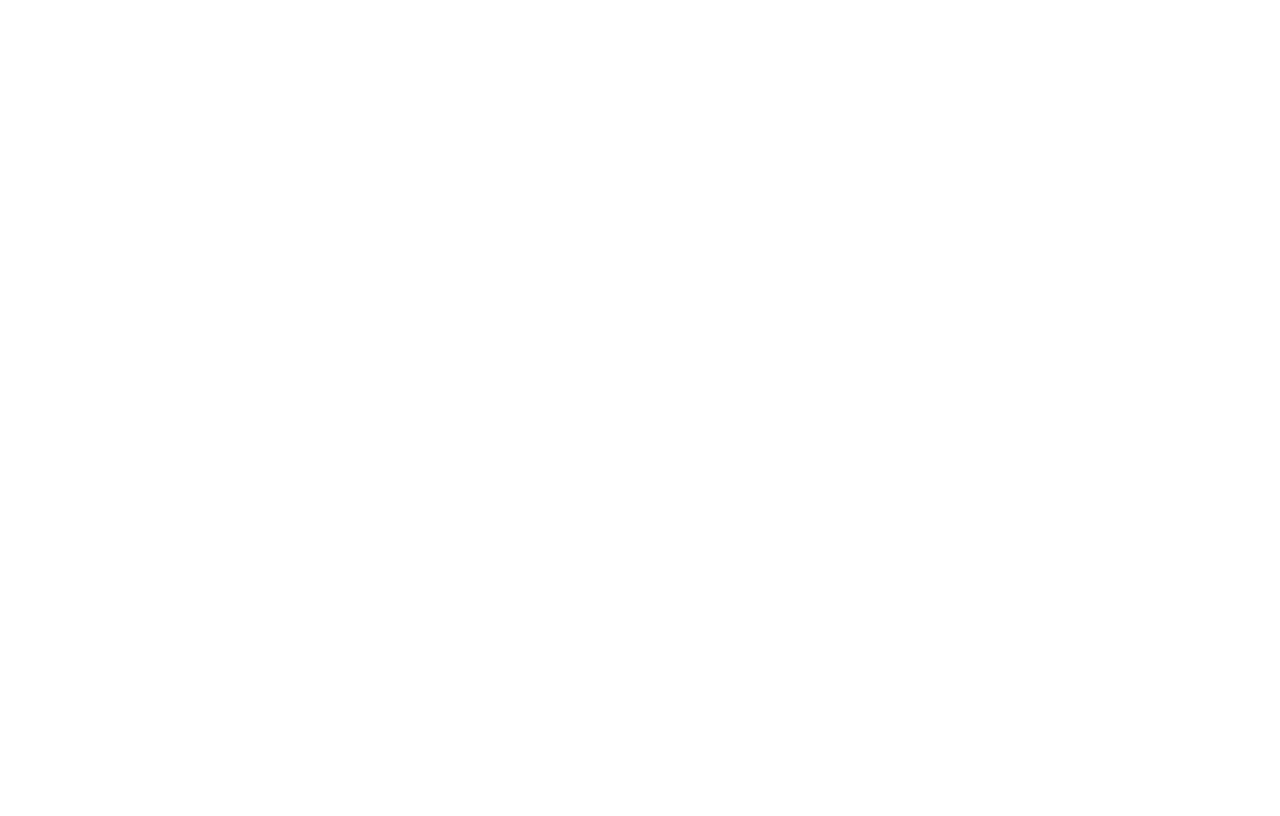
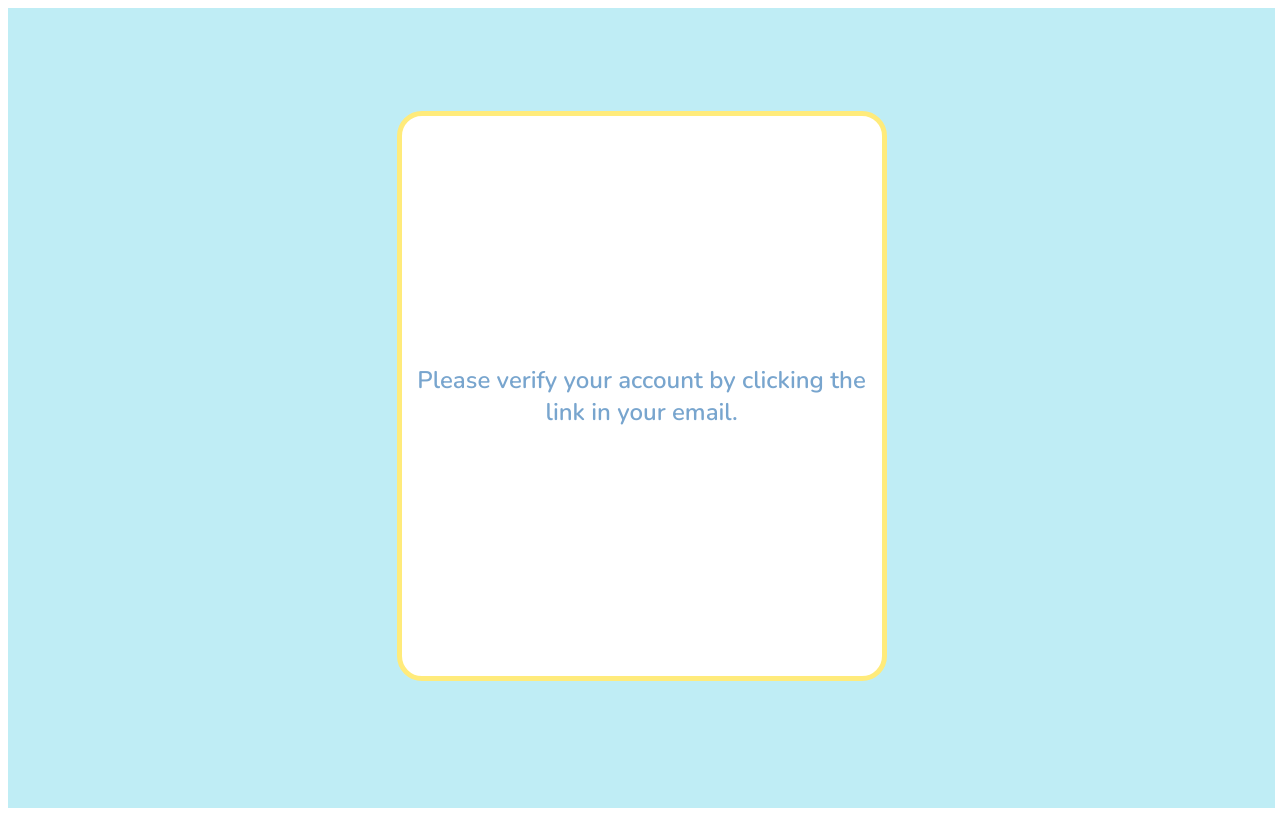
Before and after one commit to michael-v-b/weavel-crochet, a React (Vite) app: page /verification in a window 1280 px wide. Before the commit this address had no page. Built offline with nearby package versions, Linux system fonts and the light colour scheme.

Commit message:
Email Verification

```diff
--- a/src/Account/Register/Register.jsx
+++ b/src/Account/Register/Register.jsx
@@ -78,7 +78,7 @@
         setWarningText("*Email already in use");
       } else if (data) {
         createProfile(data);
-        navigate("/login");
+        navigate("/verification");
       }
     }
   };
--- /dev/null
+++ b/src/Account/Verification/Verification.jsx
@@ -0,0 +1,20 @@
+
+
+import AuthTester from "../../AuthTester";
+import "./verification.css";
+
+const Verification = () => {
+    return (
+    <>
+    <AuthTester reverse = {true} reroute ={"/projects"}/>
+    <div className = "web-container center">
+        <div className = "register-window center">
+            <div className=  "verification-text">
+                Please verify your account by clicking the link in your email.
+            </div>
+        </div>
+    </div>
+    </>);
+}
+
+export default Verification;
--- /dev/null
+++ b/src/Account/Verification/verification.css
@@ -0,0 +1,8 @@
+
+.verification-text {
+    font-family:"Nunito","sans-serif";
+    font-size:3vh;
+    text-align:center;
+    color:var(--project-text);
+    font-weight:600;
+}
--- a/src/App.jsx
+++ b/src/App.jsx
@@ -1,6 +1,7 @@
 import Sandbox from "./Sandbox/Sandbox";
 import Login from "./Account/Login/Login";
 import Register from "./Account/Register/Register";
+import Verification from "./Account/Verification/Verification";
 import Home from "./Home/Home";
 import Projects from "./Projects/Projects";
 import Help from "./Help/Help";
@@ -20,6 +21,7 @@
         <Route path="/sandbox/:info" element={<Sandbox />} />
         <Route path="/login" element={<Login />} />
         <Route path="/register" element={<Register />} />
+        <Route path = "/verification" element = {<Verification/>}/>
         <Route path="/projects" element={<Projects />} />
         <Route path = "/help" element = {<Help/>}/>
       </Routes>
--- a/src/AuthTester.jsx
+++ b/src/AuthTester.jsx
@@ -3,7 +3,7 @@
 import supabase from "./supabase";
 import {useNavigate} from "react-router";
 
-const AuthTester = ({reroute}) => {
+const AuthTester = ({reverse = false, reroute}) => {
 
   const navigate = useNavigate();
 
@@ -18,8 +18,13 @@
       setAuth(data.session.user.aud == "authenticated");
       setAuthData(data.session);
 
+      if(reverse) {
+        navigate(reroute);
+      }
+
       //if not authenticated reroute to location in reroute
-    } else {;
+    } else if(!reverse) {
+
       navigate(reroute);
       setAuth(false);
       setAuthData(null);
```
